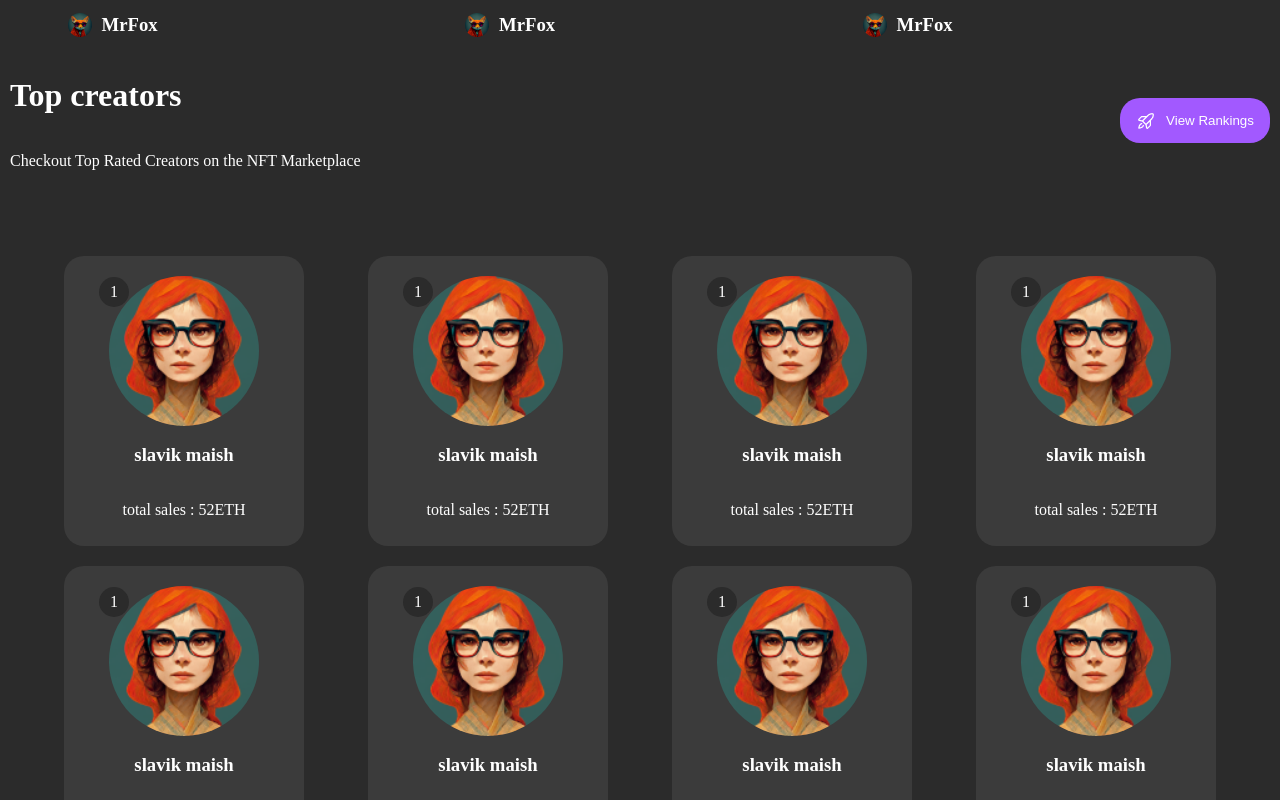
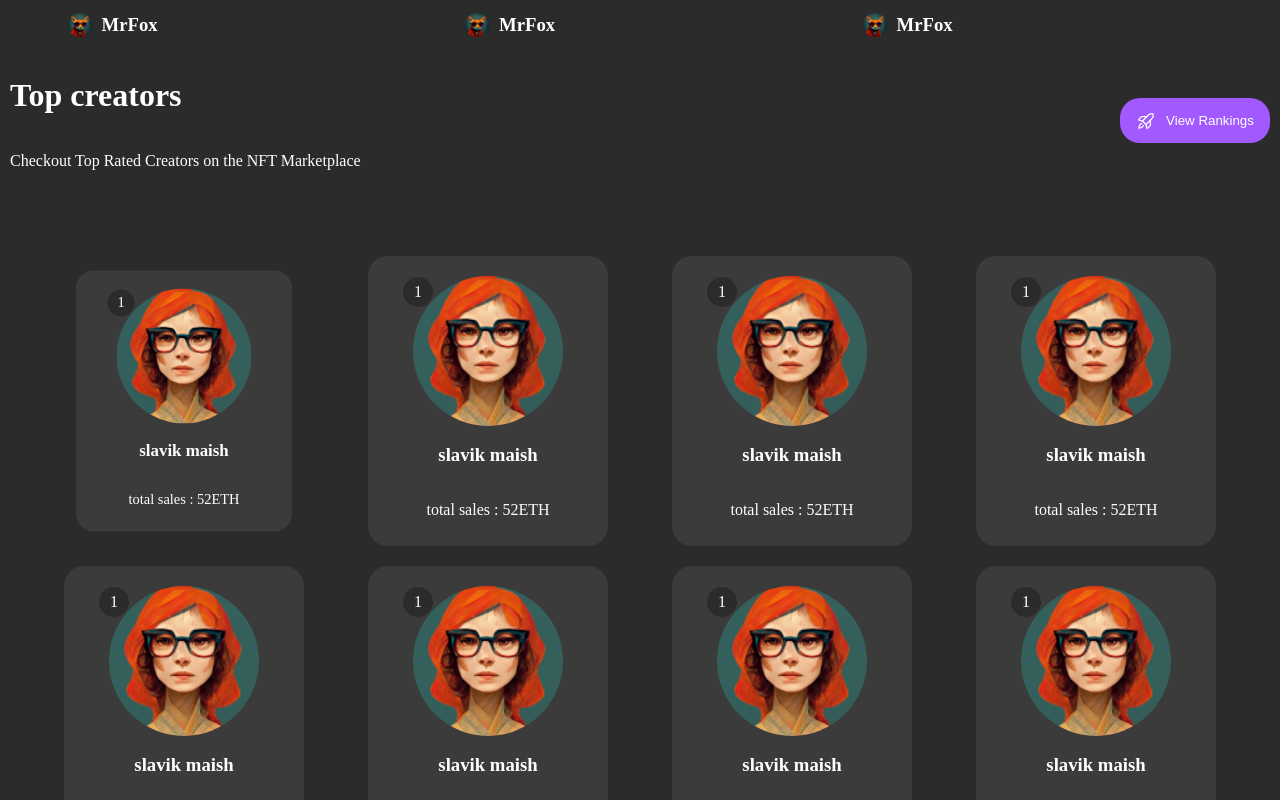
Before and after one commit to 3alehi/nft-market-palace, a Next.js app in the folder nft-market-place/: page / in a window 1280 px wide. In both pictures the pointer is over the element 184 px from the left and 1767 px from the top of the page. Shown: the part 1367-2167 px from the top of the page. Built offline with nearby package versions, Linux system fonts and the light colour scheme.

Commit message:
add animtions to box

```diff
--- a/nft-market-place/src/Cpmponnets/CreatorsBox/CreatorsBox.module.css
+++ b/nft-market-place/src/Cpmponnets/CreatorsBox/CreatorsBox.module.css
@@ -36,4 +36,11 @@ border-radius: 100%;
     flex-direction: column;
     align-items: center;
     margin: 10px;
+    cursor: pointer;
+    transition: all 0.3s;
+
+
 }
+.CreatorsBox:hover{
+    transform: scale(0.9);
+}
```
